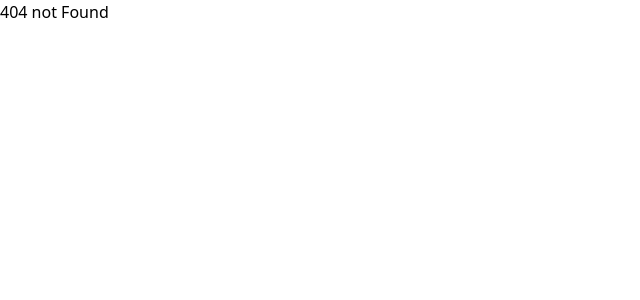
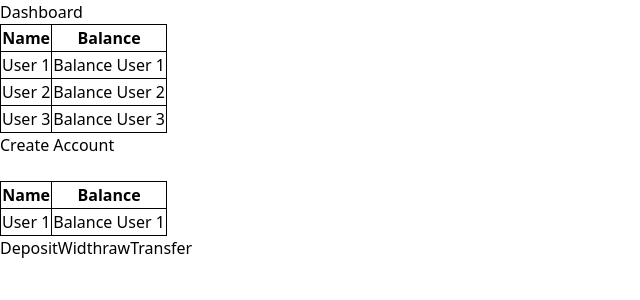
Before and after one commit to mymuffin18/banking-app, a React (Create React App) app: page /dashboard in a window 1280 px wide. Before the commit this address led to /login. Shown: the top 300 px of the page, without its empty margins (0-640 px from the left). Built offline with nearby package versions, Linux system fonts and the light colour scheme.

Commit message:
modified dashboard

```diff
--- a/src/App.js
+++ b/src/App.js
@@ -10,7 +10,7 @@ import ProtectedRoute from './components/ProtectedRoute';
 
 
 function App() {
-	const isLoggedin = false;
+	const isLoggedin = true;
 	return (
 
 		<>
--- a/src/components/Dashboard.js
+++ b/src/components/Dashboard.js
@@ -1,7 +1,49 @@
 import React from 'react';
 
 function Dashboard() {
-	return <div>Dashboard</div>;
+	return (
+	<>
+	<div>Dashboard</div>
+
+	<table style = {{border: '1px solid'}}>
+		<tr style = {{border: '1px solid'}}>
+			<th style = {{border: '1px solid'}}>Name</th>
+			<th>Balance</th>
+		</tr>
+		<tr style = {{border: '1px solid'}}>
+			<td style = {{border: '1px solid'}}>User 1</td>
+			<td>Balance User 1</td>
+		</tr>
+		<tr style = {{border: '1px solid'}}>
+			<td style = {{border: '1px solid'}}>User 2</td>
+			<td>Balance User 2</td>
+		</tr>
+		<tr style = {{border: '1px solid'}}>
+			<td style = {{border: '1px solid'}}>User 3</td>
+			<td>Balance User 3</td>
+		</tr>
+	</table>
+
+	<button>Create Account</button>
+	<br />
+	<br />
+
+	<table style = {{border: '1px solid'}}>
+		<tr style = {{border: '1px solid'}}>
+			<th style = {{border: '1px solid'}}>Name</th>
+			<th>Balance</th>
+		</tr>
+		<tr style = {{border: '1px solid'}}>
+			<td style = {{border: '1px solid'}}>User 1</td>
+			<td>Balance User 1</td>
+		</tr>
+	</table>
+
+	<button>Deposit</button>
+	<button>Widthraw</button>
+	<button>Transfer</button>
+	</>
+	)
 }
 
 export default Dashboard;
```
